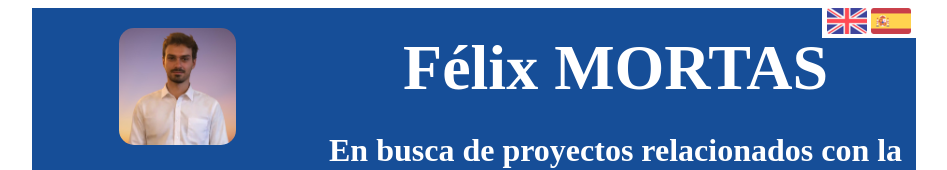
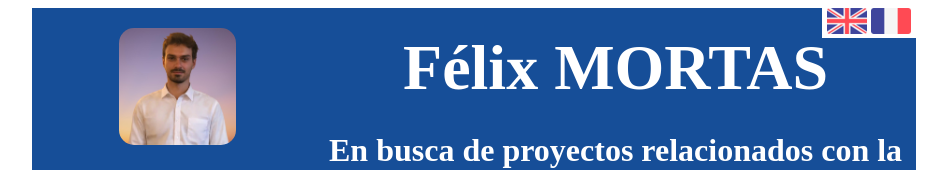
Before and after one commit to felixmortas/felixmortas.github.io, a plain HTML site: page CV/cv_es.html in a window 1280 px wide. Shown: the top 170 px of the page, without its empty margins (166-1113 px from the left). Drawn offline with nearby package versions, Linux system fonts and the light colour scheme.

Commit message:
minor fix

```diff
--- a/CV/cv_es.html
+++ b/CV/cv_es.html
@@ -42,7 +42,7 @@
 
 			<span class="other-language-button">
 				<a href='cv_en.html'><img src="images/icones/english_flag.png" /></a>
-				<a href='cv_es.html'><img src="images/icones/spanish_flag.png" /></a>
+				<a href='cv_fr.html'><img src="images/icones/french_flag.png" /></a>
 			</span>
 
 			<div class = "picture">
```
